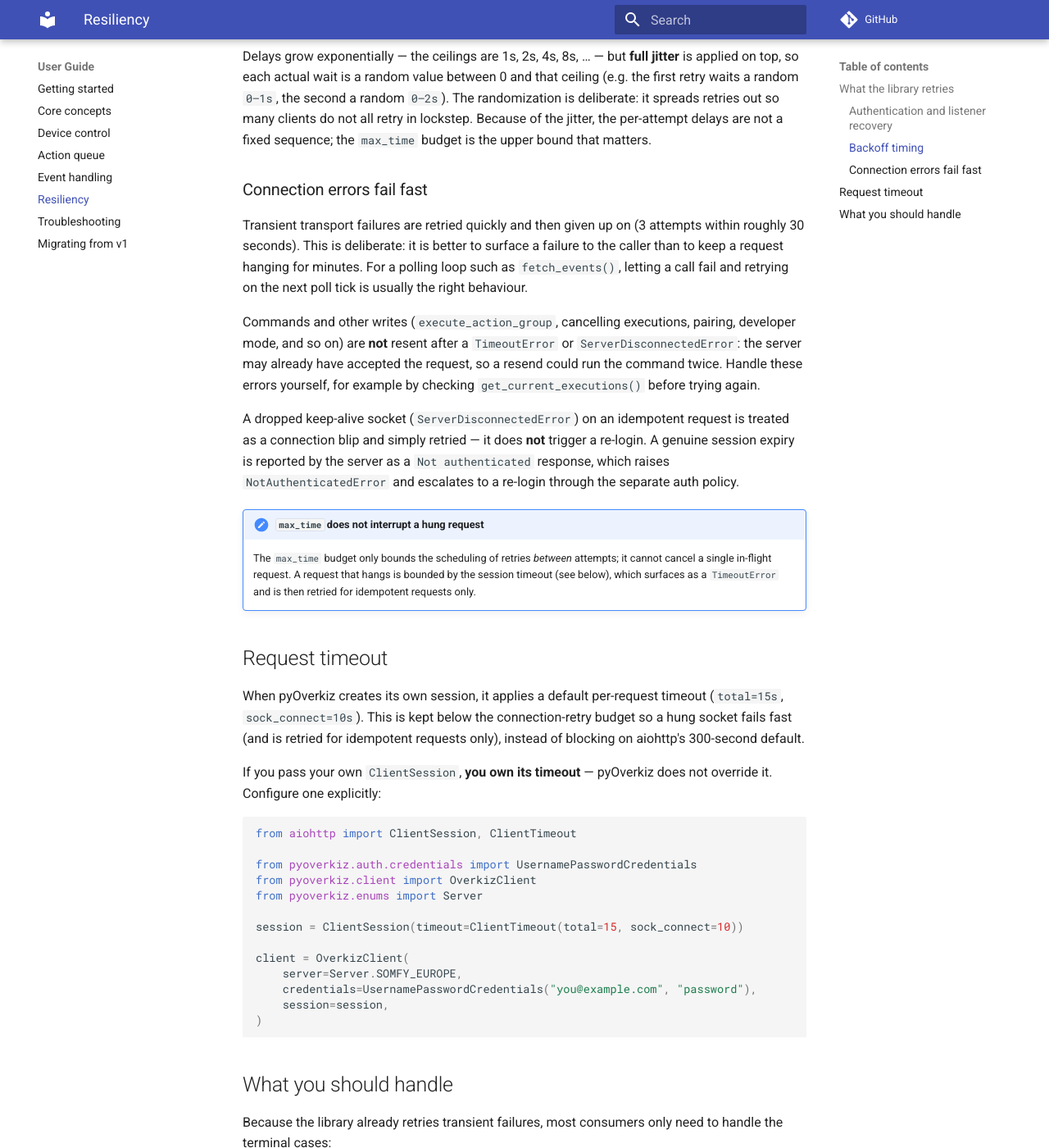
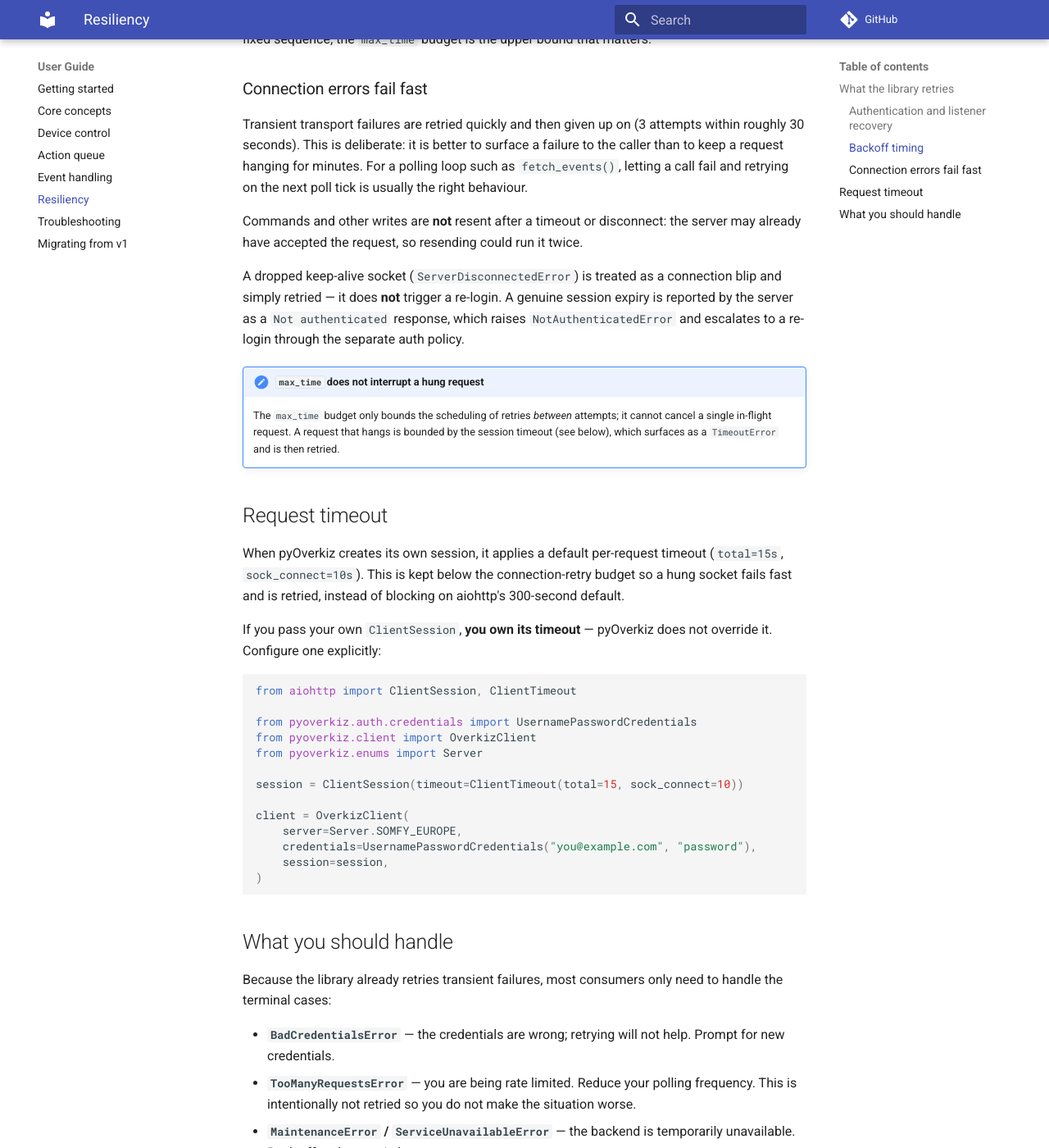
Before and after one commit to iMicknl/python-overkiz-api, an MkDocs documentation site: the page built from docs/resiliency.md, in a window 1280 px wide and 1400 px high, scrolled down 1631 px. Shown: the whole window at 82% size. Built offline with MkDocs 1.6.1 and Material for MkDocs 9.7.7, drawn with Linux system fonts in a browser that asks for light colours; comment, search, counter and statistics services are not loaded; some of the changed text lies outside the part shown.

```diff
--- a/docs/resiliency.md
+++ b/docs/resiliency.md
@@ -14,7 +14,7 @@ so retries always give up rather than looping indefinitely.
 | Failure | Retried | Budget | On retry |
 | --- | --- | --- | --- |
 | Connection not established — `ClientConnectorError`, `ConnectionTimeoutError` | yes | 3 tries / ~30s | reopen the connection |
-| Timeouts and dropped connections — `TimeoutError` (other than `ConnectionTimeoutError`), `ServerDisconnectedError` | idempotent requests only (GETs, authentication, event listener register/fetch, reference device search) | 3 tries / ~30s | reopen the connection |
+| Other `TimeoutError`, `ServerDisconnectedError` | idempotent requests only | 3 tries / ~30s | reopen the connection |
 | `NotAuthenticatedError` (session expired) | yes | 2 tries / ~60s | authenticate without registering a listener |
 | `TooManyConcurrentRequestsError` | yes | 5 tries / ~120s | — |
 | `TooManyExecutionsError` | yes | 5 tries / ~300s | — |
@@ -57,30 +57,25 @@ the caller than to keep a request hanging for minutes. For a polling loop such a
 `fetch_events()`, letting a call fail and retrying on the next poll tick is usually the
 right behaviour.
 
-Commands and other writes (`execute_action_group`, cancelling executions, pairing,
-developer mode, and so on) are **not** resent after a `TimeoutError` or
-`ServerDisconnectedError`: the server may already have accepted the request, so a
-resend could run the command twice. Handle these errors yourself, for example by
-checking `get_current_executions()` before trying again.
+Commands and other writes are **not** resent after a timeout or disconnect: the server
+may already have accepted the request, so resending could run it twice.
 
-A dropped keep-alive socket (`ServerDisconnectedError`) on an idempotent request is
-treated as a connection blip and simply retried — it does **not** trigger a re-login.
-A genuine session expiry is reported by the server as a `Not authenticated` response,
-which raises
+A dropped keep-alive socket (`ServerDisconnectedError`) is treated as a connection
+blip and simply retried — it does **not** trigger a re-login. A genuine session expiry
+is reported by the server as a `Not authenticated` response, which raises
 `NotAuthenticatedError` and escalates to a re-login through the separate auth policy.
 
 !!! note "`max_time` does not interrupt a hung request"
     The `max_time` budget only bounds the scheduling of retries *between* attempts; it
     cannot cancel a single in-flight request. A request that hangs is bounded by the
-    session timeout (see below), which surfaces as a `TimeoutError` and is then retried
-    for idempotent requests only.
+    session timeout (see below), which surfaces as a `TimeoutError` and is then retried.
 
 ## Request timeout
 
 When pyOverkiz creates its own session, it applies a default per-request timeout
 (`total=15s`, `sock_connect=10s`). This is kept below the connection-retry budget so a
-hung socket fails fast (and is retried for idempotent requests only), instead of blocking
-on aiohttp's 300-second default.
+hung socket fails fast and is retried, instead of blocking on aiohttp's 300-second
+default.
 
 If you pass your own `ClientSession`, **you own its timeout** — pyOverkiz does not
 override it. Configure one explicitly:
```
Also changed, not shown: 2 other files.
